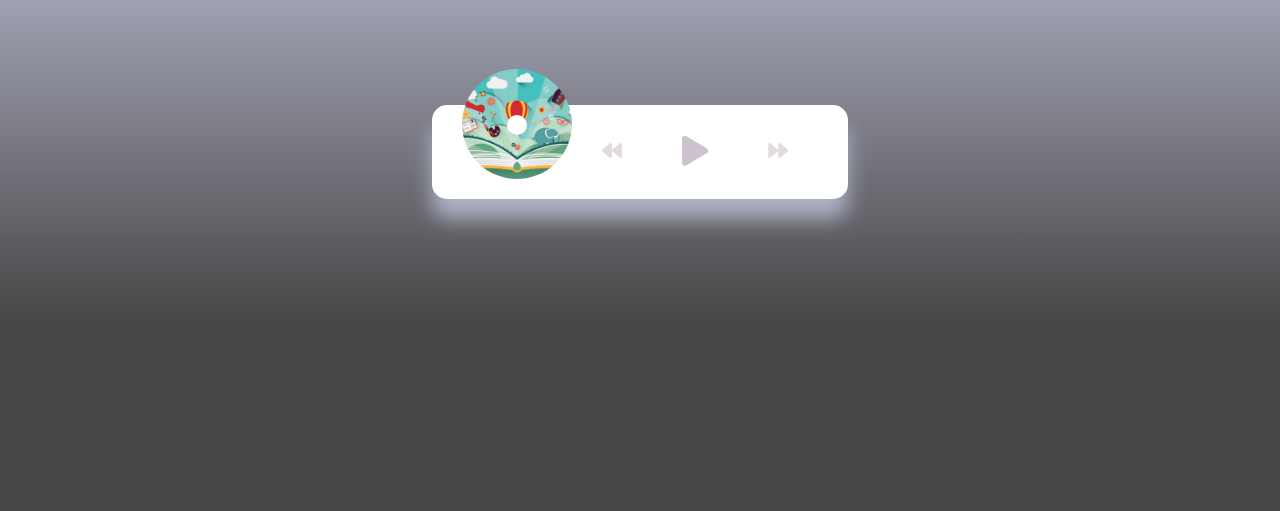
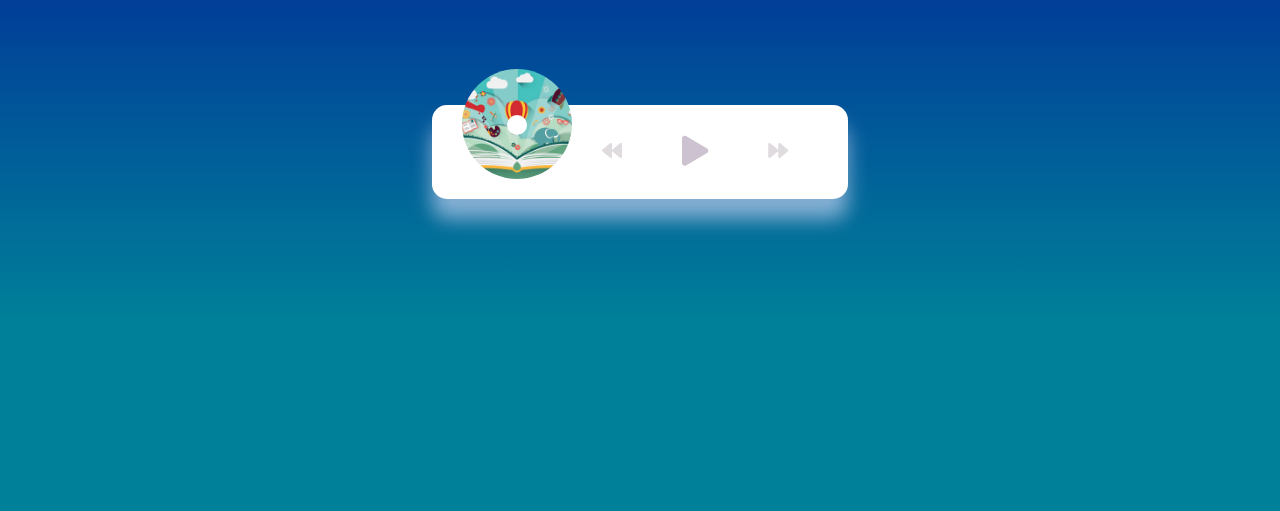
Before and after one commit to zozo1999007/gitvizsga420, a plain HTML site: page index.html in a window 1280 px wide. Shown: the part 289-800 px from the top of the page. Drawn offline with Linux system fonts and the light colour scheme.

Commit message:
háttér beállítás

```diff
--- a/style.css
+++ b/style.css
@@ -4,7 +4,7 @@
 
 body{
 
-    background-image: linear-gradient(0deg, rgb(71, 71, 71) 23.8%, rgb(221,224,252) 92%);
+    background-image: linear-gradient(0deg, rgb(0, 128, 153) 23.8%, rgb(1, 16, 152) 92%);
     height: 100vh;
     display: flex;
     justify-content: center;
```
